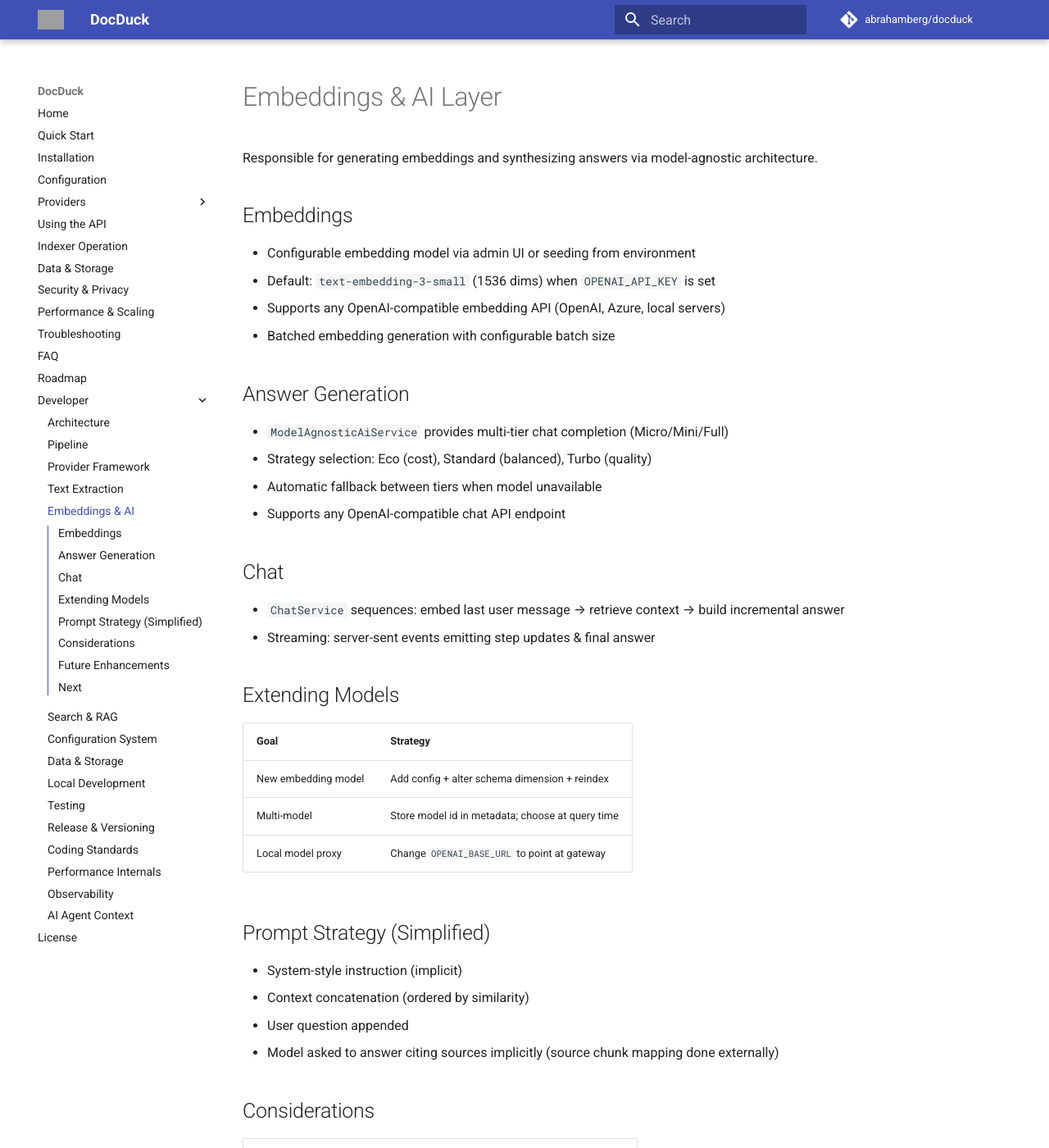
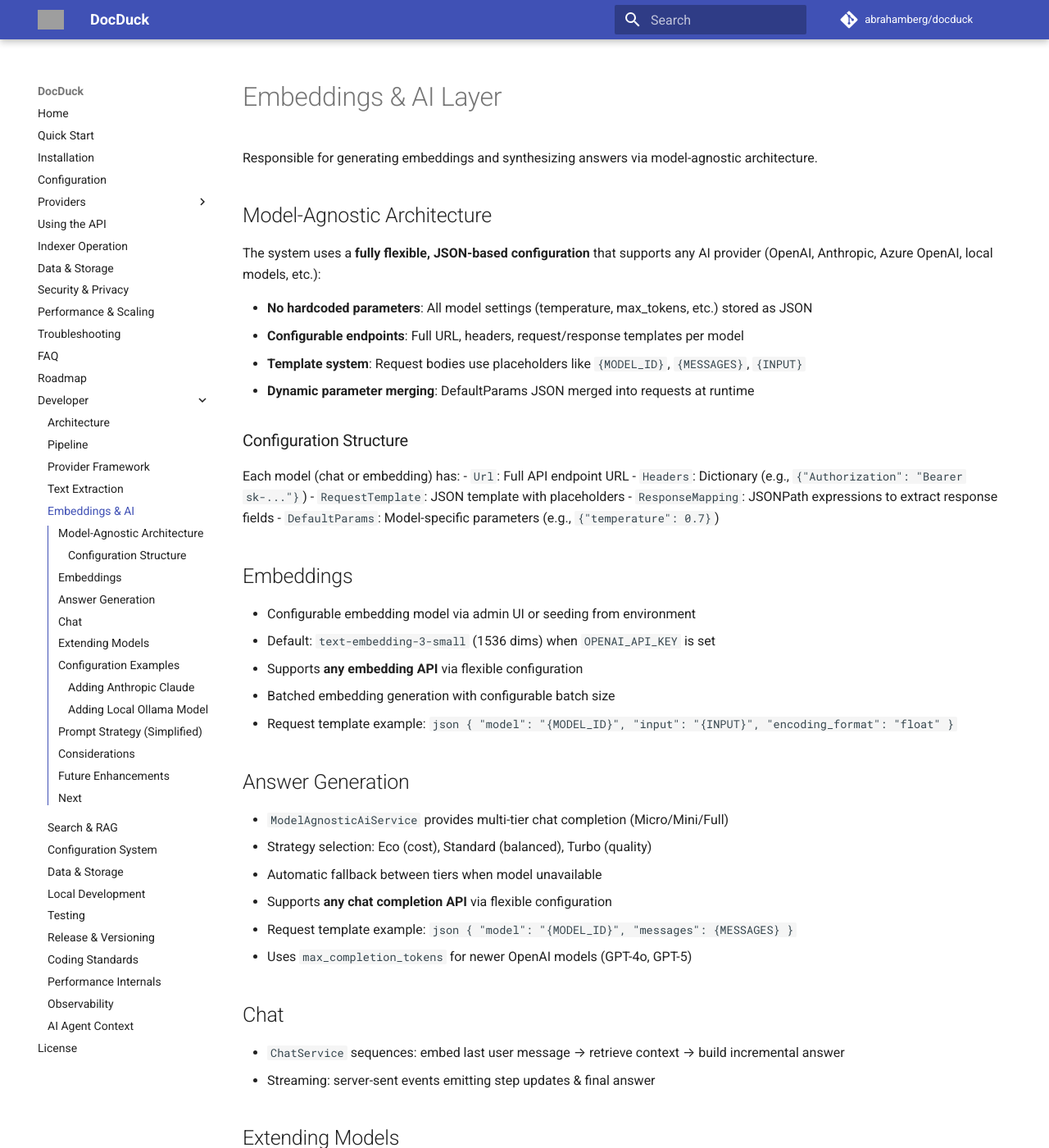
Before and after one commit to abrahamberg/docduck, an MkDocs documentation site: the page built from docs/developer/ai-layer.md, in a window 1280 px wide and 1400 px high. Shown: the whole window at 82% size. Built offline with MkDocs 1.6.1 and Material for MkDocs 9.7.7, drawn with Linux system fonts in a browser that asks for light colours; comment, search, counter and statistics services are not loaded; some of the changed text lies outside the part shown; grey boxes are pictures that could not be loaded.

Commit message:
Refactor AI Configuration: Update DTOs to support optional request templates, response mappings, and default parameters; enhance admin UI for model management; improve JSON handling for headers and parameters; add comprehensive AI configuration guide.

````diff
--- a/docs/developer/ai-layer.md
+++ b/docs/developer/ai-layer.md
@@ -2,46 +2,130 @@
 
 Responsible for generating embeddings and synthesizing answers via model-agnostic architecture.
 
+## Model-Agnostic Architecture
+
+The system uses a **fully flexible, JSON-based configuration** that supports any AI provider (OpenAI, Anthropic, Azure OpenAI, local models, etc.):
+
+- **No hardcoded parameters**: All model settings (temperature, max_tokens, etc.) stored as JSON
+- **Configurable endpoints**: Full URL, headers, request/response templates per model
+- **Template system**: Request bodies use placeholders like `{MODEL_ID}`, `{MESSAGES}`, `{INPUT}`
+- **Dynamic parameter merging**: DefaultParams JSON merged into requests at runtime
+
+### Configuration Structure
+
+Each model (chat or embedding) has:
+- `Url`: Full API endpoint URL
+- `Headers`: Dictionary (e.g., `{"Authorization": "Bearer sk-..."}`)
+- `RequestTemplate`: JSON template with placeholders
+- `ResponseMapping`: JSONPath expressions to extract response fields
+- `DefaultParams`: Model-specific parameters (e.g., `{"temperature": 0.7}`)
+
 ## Embeddings
+
 - Configurable embedding model via admin UI or seeding from environment
 - Default: `text-embedding-3-small` (1536 dims) when `OPENAI_API_KEY` is set
-- Supports any OpenAI-compatible embedding API (OpenAI, Azure, local servers)
+- Supports **any embedding API** via flexible configuration
 - Batched embedding generation with configurable batch size
+- Request template example:
+  ```json
+  {
+    "model": "{MODEL_ID}",
+    "input": "{INPUT}",
+    "encoding_format": "float"
+  }
+  ```
 
 ## Answer Generation
+
 - `ModelAgnosticAiService` provides multi-tier chat completion (Micro/Mini/Full)
 - Strategy selection: Eco (cost), Standard (balanced), Turbo (quality)
 - Automatic fallback between tiers when model unavailable
-- Supports any OpenAI-compatible chat API endpoint
+- Supports **any chat completion API** via flexible configuration
+- Request template example:
+  ```json
+  {
+    "model": "{MODEL_ID}",
+    "messages": {MESSAGES}
+  }
+  ```
+- Uses `max_completion_tokens` for newer OpenAI models (GPT-4o, GPT-5)
 
 ## Chat
+
 - `ChatService` sequences: embed last user message → retrieve context → build incremental answer
 - Streaming: server-sent events emitting step updates & final answer
 
 ## Extending Models
+
 | Goal | Strategy |
 |------|----------|
-| New embedding model | Add config + alter schema dimension + reindex |
-| Multi-model | Store model id in metadata; choose at query time |
-| Local model proxy | Change `OPENAI_BASE_URL` to point at gateway |
+| New embedding model | Add config in admin UI with URL, headers, template, dimensions; reindex |
+| Multi-model | Configure multiple models in registry; system selects by tier/strategy |
+| Local model proxy | Set URL to local endpoint (e.g., `http://localhost:8080/v1/embeddings`) |
+| Different AI provider | Configure custom URL, headers, request/response templates |
+| Custom parameters | Add to DefaultParams JSON (e.g., `{"temperature": 0.5, "top_p": 0.9}`) |
+
+## Configuration Examples
+
+### Adding Anthropic Claude
+```json
+{
+  "url": "https://api.anthropic.com/v1/messages",
+  "headers": {
+    "x-api-key": "sk-ant-...",
+    "anthropic-version": "2023-06-01"
+  },
+  "requestTemplate": {
+    "model": "{MODEL_ID}",
+    "messages": "{MESSAGES}",
+    "max_tokens": 4096
+  },
+  "responseMapping": {
+    "content": "$.content[0].text",
+    "role": "$.role"
+  }
+}
+```
+
+### Adding Local Ollama Model
+```json
+{
+  "url": "http://localhost:11434/api/embeddings",
+  "headers": {},
+  "requestTemplate": {
+    "model": "{MODEL_ID}",
+    "prompt": "{INPUT}"
+  },
+  "responseMapping": {
+    "embedding": "$.embedding"
+  }
+}
+```
 
 ## Prompt Strategy (Simplified)
+
 - System-style instruction (implicit)
 - Context concatenation (ordered by similarity)
 - User question appended
 - Model asked to answer citing sources implicitly (source chunk mapping done externally)
 
 ## Considerations
+
 | Concern | Mitigation |
 |---------|------------|
 | Context overflow | Limit chunk sizes / reduce top-K |
 | Hallucination | Provide direct chunk content; consider answer validation |
-| Cost | Batch embeddings; right-size chunk length |
+| Cost | Batch embeddings; right-size chunk length; use Eco strategy |
+| API compatibility | Use RequestTemplate and ResponseMapping to adapt any API |
 
 ## Future Enhancements
+
 - Per-provider model routing
 - Reranking stage (e.g. cross encoder)
 - Source citation markers referencing chunk IDs
+- Auto-detection of response structure
 
 ## Next
+
 - Search & ranking internals: [Search & RAG](search-rag.md)
+- AI configuration guide: [Configuration System](config-system.md)
--- a/src/web/src/components/EnvironmentBanner.tsx
+++ b/src/web/src/components/EnvironmentBanner.tsx
@@ -11,7 +11,7 @@ export const EnvironmentBanner: React.FC<Props> = ({ health, loading }) => {
   if (!health) return null;
 
   const warnings: string[] = [];
-  if (!health.openAiKeyPresent) warnings.push('OpenAI key missing');
+  if (!health.aiKeyPresent) warnings.push('AI API key missing');
   if (!health.dbConnectionPresent) warnings.push('DB connection missing');
   if (health.documents === 0) warnings.push('No documents indexed');
 
````
Also changed, not shown: README.md (+7 -3 lines), docs/guides/ai-configuration.md (added, +320 -0 lines), docs/guides/configuration.md (+9 -3 lines), docs/guides/quickstart.md (+9 -1 lines), .github/copilot-instructions.md, 8 other files.
